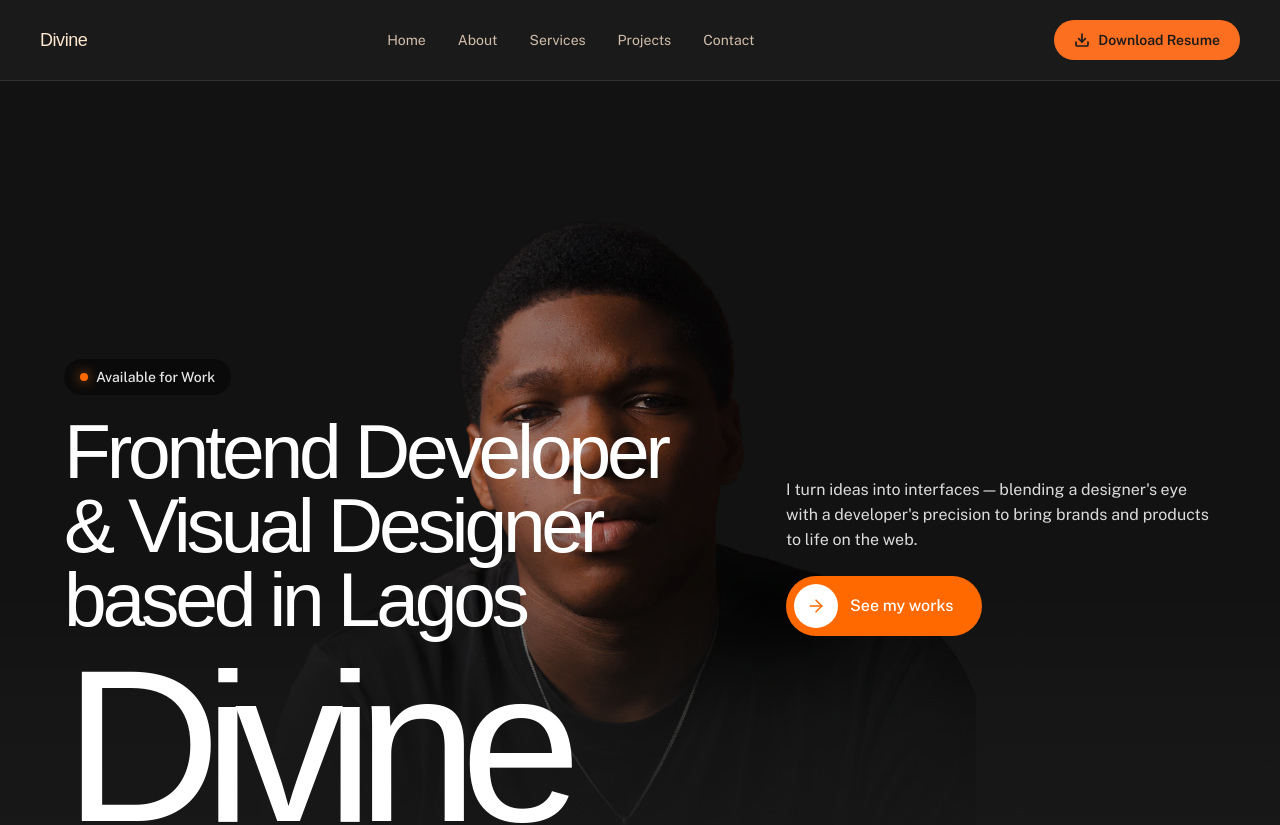
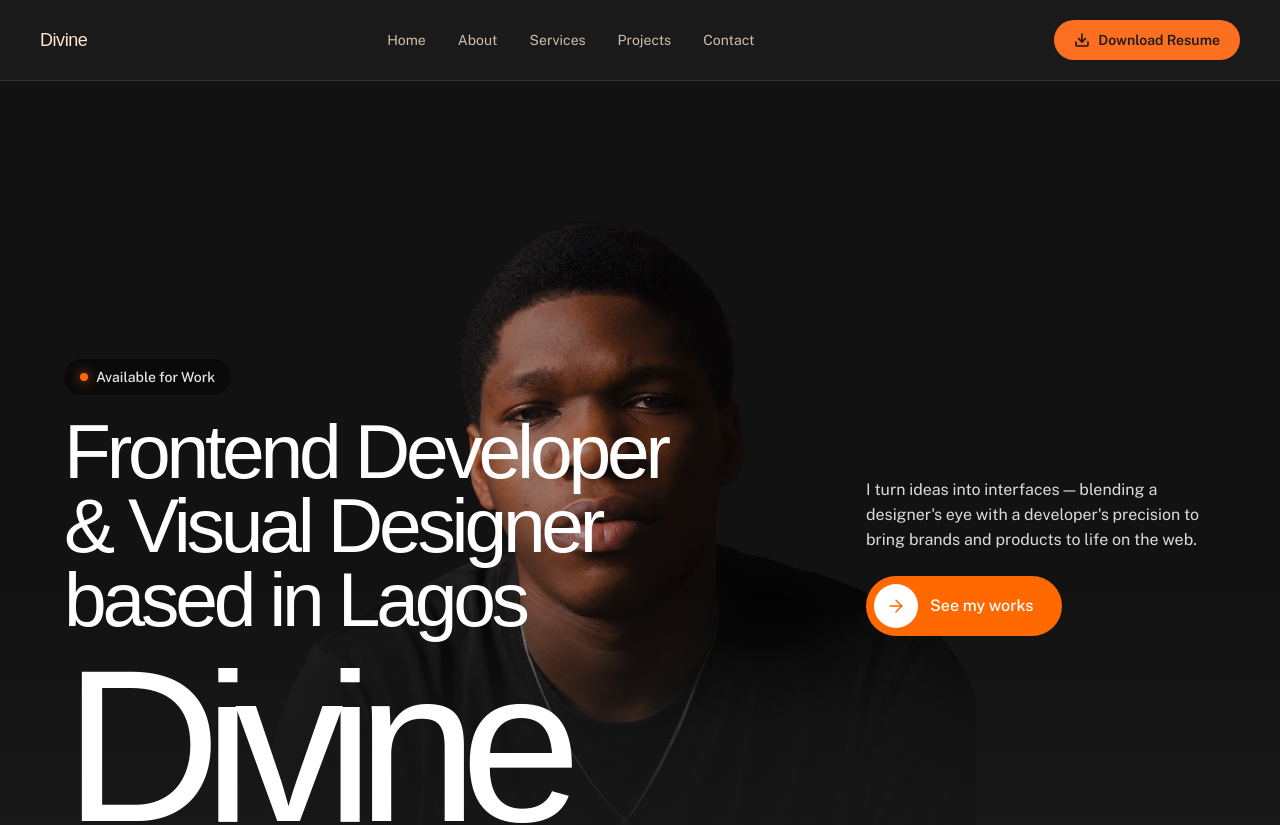
Before and after one commit to emeka-divine-exe/emeka-divine, a React (Vite) app: page / in a window 1280 px wide. Shown: the top 825 px of the page. Built offline with nearby package versions, Linux system fonts and the light colour scheme.

Commit message:
Update text size and max width in Hero component
Adjusted text size and maximum width for the Hero component.

```diff
--- a/src/components/Hero.jsx
+++ b/src/components/Hero.jsx
@@ -140,7 +140,7 @@ export default function Hero() {
               className="
                 font-display
                 max-w-[680px]
-                text-[clamp(2.8rem,6vw,6rem)]
+                text-[clamp(2.8rem,6vw,4.8rem)]
                 font-medium
                 leading-[0.96]
                 tracking-[-0.055em]
@@ -161,7 +161,7 @@ export default function Hero() {
             }}
             className="
               min-w-0
-              max-w-[430px]
+              max-w-[350px]
               md:ml-auto
             "
           >
```
